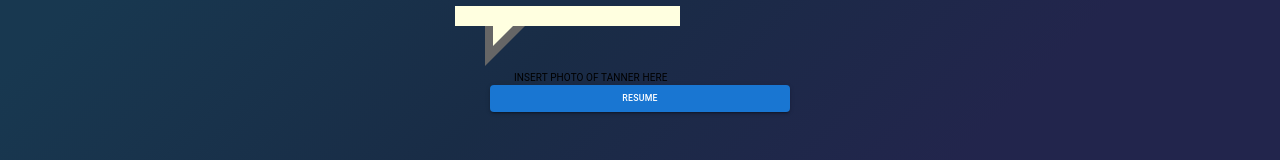
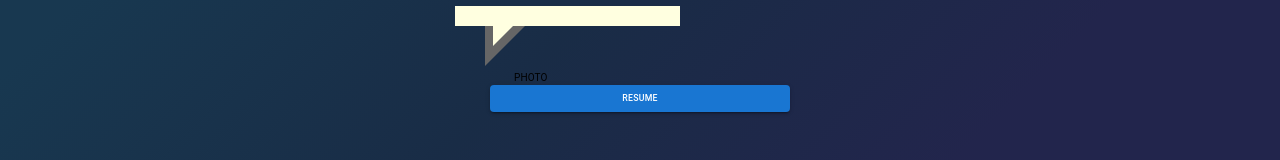
Before and after one commit to tannerpace/shiny-system, a React (Create React App) app in the folder tbr1/: page / in a window 1280 px wide. Shown: the part 441-601 px from the top of the page. Built offline with nearby package versions, Linux system fonts and the light colour scheme.

Commit message:
push gh-pages and build scripts

```diff
--- a/tbr1/src/components/welcome/index.jsx
+++ b/tbr1/src/components/welcome/index.jsx
@@ -19,7 +19,7 @@ export default function Welcome({ toggleResume, isResume }) {
             }}
         >
             <div class="welcome-section" id="welcome-section">
-                <MyTyper></MyTyper><Container>INSERT PHOTO OF TANNER HERE</Container>
+                <MyTyper></MyTyper><Container>PHOTO</Container>
                 <Button fullWidth variant="contained" onClick={handleToggle}>Resume</Button>
             </div>
             <section id="section05" class="demo">
```
